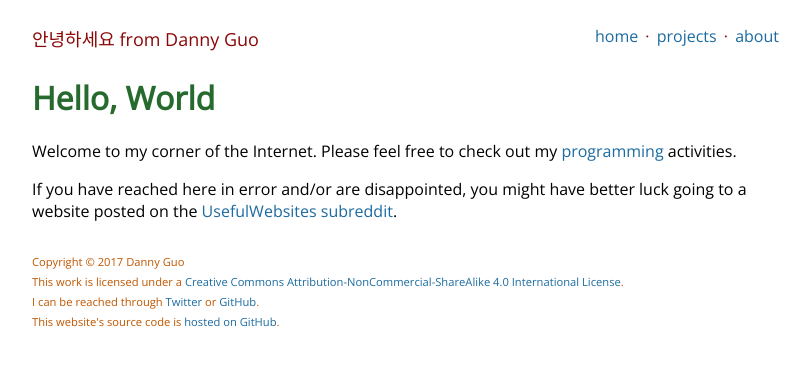
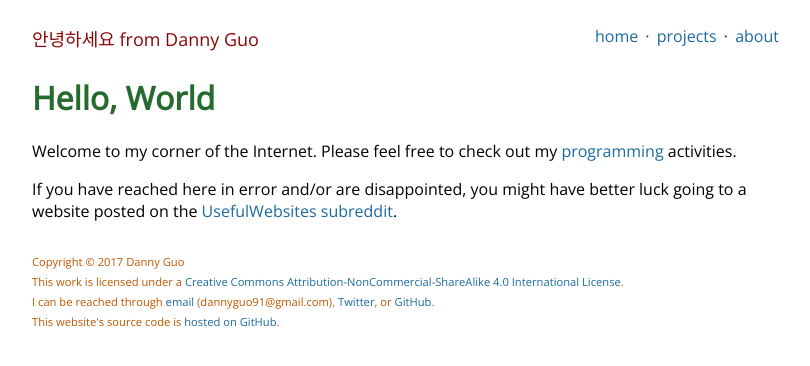
Before and after one commit to dguo/dannyguo.com, a Jekyll site: the page built from index.md, in a window 1280 px wide. Shown: the top 366 px of the page, without its empty margins (233-1043 px from the left). Built offline with Jekyll 4.4.1, drawn with Linux system fonts in a browser that asks for light colours.

Commit message:
Add email as contact option

```diff
--- a/_layouts/default.html
+++ b/_layouts/default.html
@@ -43,8 +43,9 @@
                 </p>
                 <p>
                     I can be reached through
-                    <a href="https://twitter.com/dannyguo">Twitter</a>
-                    or
+                    <a href="mailto:dannyguo91@gmail.com">email</a>
+                    (dannyguo91@gmail.com),
+                    <a href="https://twitter.com/dannyguo">Twitter</a>, or
                     <a href="https://github.com/dguo">GitHub</a>.
                 </p>
                 <p>
```
